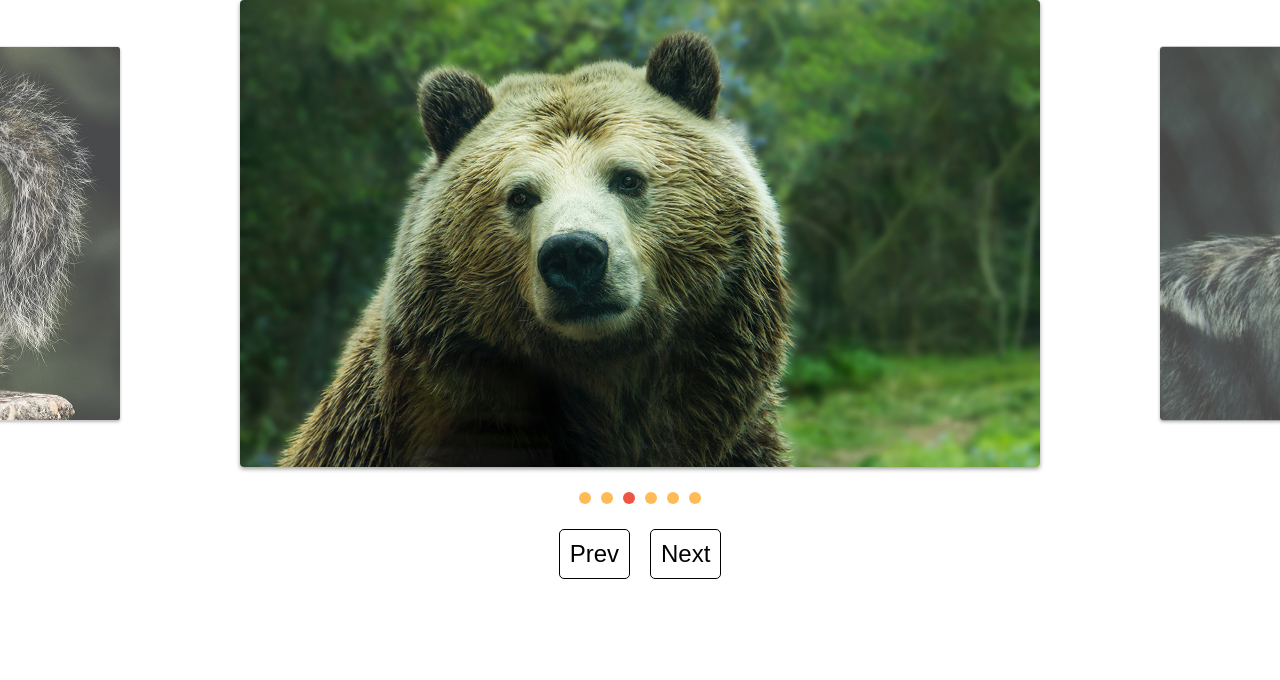
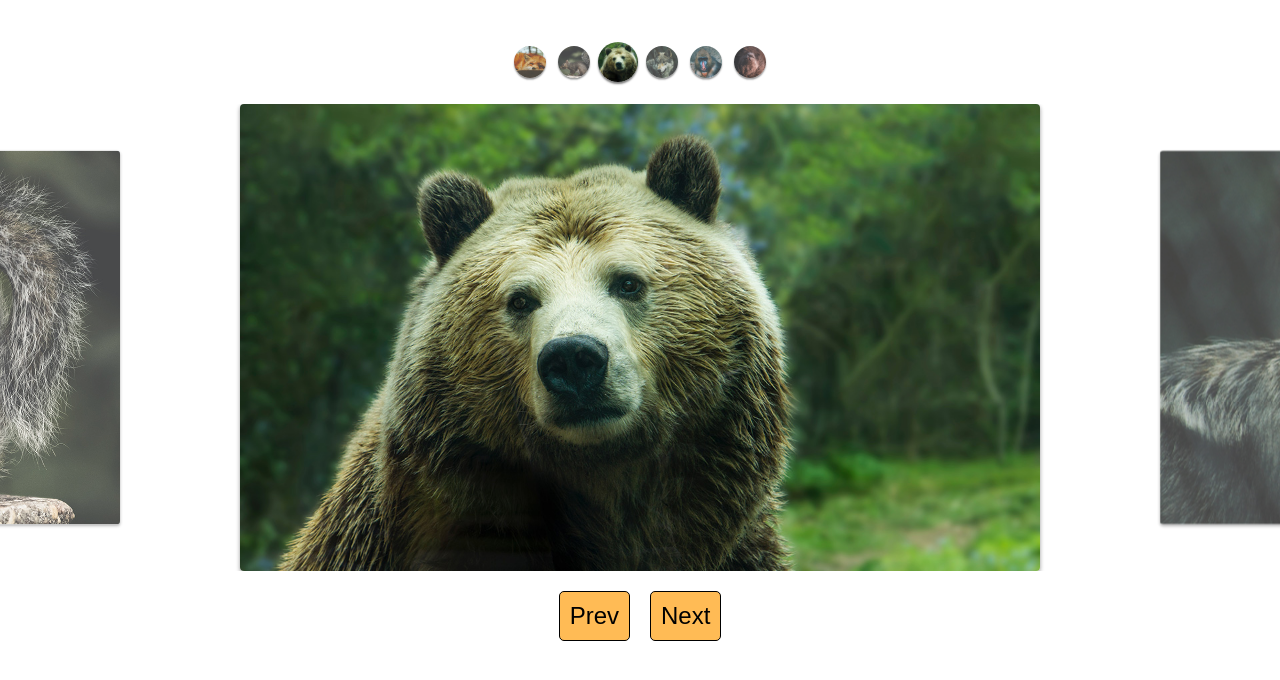
Before and after one commit to RenanFumis/slide, a plain HTML site: page index.html in a window 1280 px wide. Drawn offline with Linux system fonts and the light colour scheme.

Commit message:
Custom controls estilizado

```diff
--- a/css/style.css
+++ b/css/style.css
@@ -5,6 +5,9 @@ body {
 ul {
   padding: 0px;
   margin: 0px;
+  list-style: none;
+}
+li{
   list-style: none;
 }
 
@@ -64,3 +67,55 @@ margin: 5px;
 [data-control="slide"] li.active a, [data-control="slide"] li a:hover {
   background: #E54;
 }
+
+/* Estilo da Seta */
+
+.arrow-nav{
+
+  display: flex;
+  justify-content: center;
+  gap: 20px;
+  margin-top: 20px;
+}
+
+button{
+  cursor: pointer;
+  background: #FB5;
+  border: 1px solid black;
+  border-radius: 5px;
+  font-size: 1.5rem;
+  padding: 10px;
+}
+button:active{
+  border-radius: 8px;
+  font-size: 1.4rem;
+  border: 1px solid brown;
+}
+
+/*Fim do estilo da Seta*/
+
+/*Estilizando img control*/
+
+.custom-control {
+  display: flex;
+  justify-content: center;
+  margin: 40px 0px 20px 0px;
+  flex-wrap: wrap;
+}
+
+.custom-control li {
+  opacity: .8;
+  transform: scale(.8);
+  width: 40px;
+  height: 40px;
+  border-radius: 50%;
+  overflow: hidden; /*Para ficar dentro de um circulo perfeito*/
+  margin: 2px;
+  box-shadow: 0 2px 2px rgba(0, 0, 0, .5);
+  transition: .3s;
+}
+
+.custom-control li.active{
+  opacity: 1;
+  transform: scale(1);
+}
--- a/index.html
+++ b/index.html
@@ -11,6 +11,16 @@
 </head>
 
 <body>
+
+  <div class="custom-control">
+    <li><img src="img/foto1-thumb.jpg" alt="Raposa"></li>
+    <li><img src="img/foto2-thumb.jpg" alt="Esquilo"></li>
+    <li><img src="img/foto3-thumb.jpg" alt="Urso"></li>
+    <li><img src="img/foto4-thumb.jpg" alt="Lobo"></li>
+    <li><img src="img/foto5-thumb.jpg" alt="Macaco Mandril"></li>
+    <li><img src="img/foto6-thumb.jpg" alt="Leão"></li>
+  </div>
+
   <div class="slide-wrapper">
     <ul class="slide">
       <li><img src="img/foto1.jpg" alt="Foto de Raposa"></li>
@@ -26,29 +36,6 @@
     <button class="next">Next</button>
   </div>
 
-  <style>
-    .arrow-nav{
-
-  display: flex;
-  justify-content: center;
-  gap: 20px;
-  margin-top: 20px;
-}
-
-button{
-  cursor: pointer;
-  background: none;
-  border: 1px solid black;
-  border-radius: 5px;
-  font-size: 1.5rem;
-  padding: 10px;
-}
-button:active{
-  border-radius: 8px;
-  font-size: 1.4rem;
-  border: 1px solid brown;
-}
-  </style>
 
   <script type="module" src="./js/script.js"></script>
 </body>
--- a/js/script.js
+++ b/js/script.js
@@ -1,7 +1,7 @@
-import { SlideNav } from "./slide.js";
+import SlideNav from "./slide.js";
 
 const slide = new SlideNav('.slide', '.slide-wrapper')
 slide.init()
 slide.addArrow('.prev', '.next');
 
-slide.addControl()
+slide.addControl('.custom-control')
--- a/js/slide.js
+++ b/js/slide.js
@@ -146,7 +146,7 @@ export class Slide {
   }
 }
 
-export class SlideNav extends Slide {
+export default class SlideNav extends Slide {
   constructor(slide, wrapper) {
     super(slide, wrapper)
     this.bindControlEvents()
```
